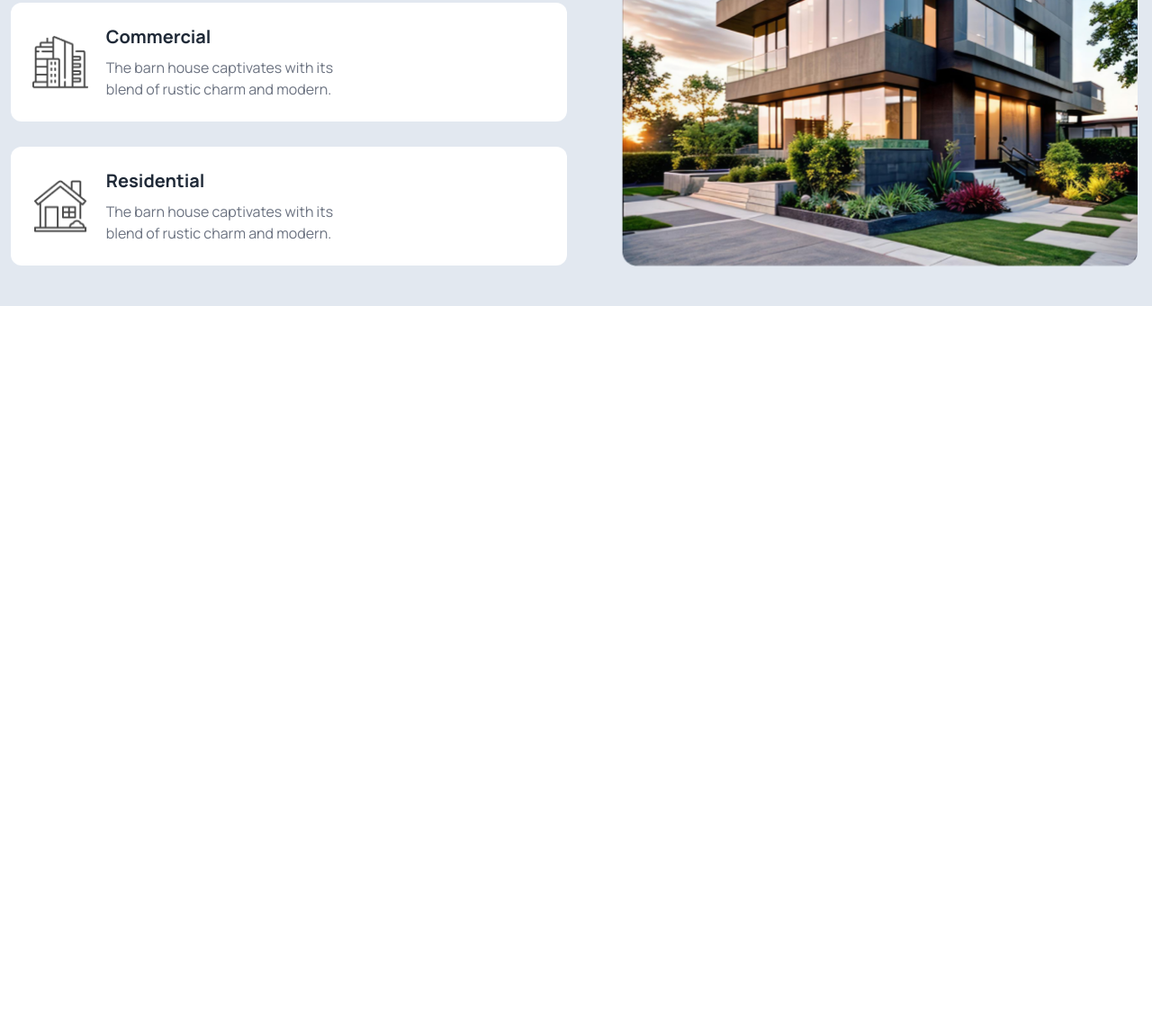
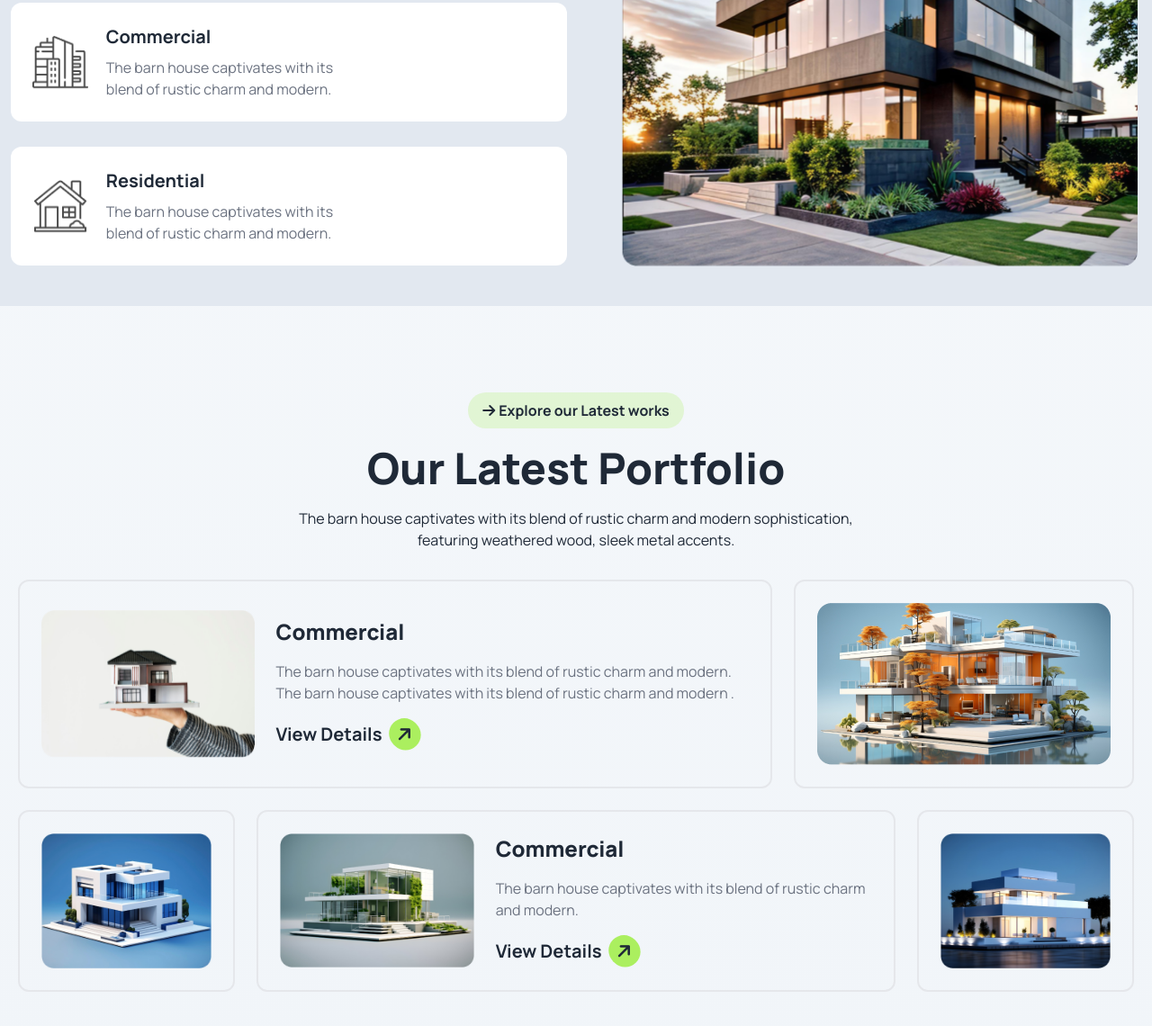
Before and after one commit to whoishasan/Assignment3-Rinterio, a plain HTML site: page index.html in a window 1280 px wide. Shown: the part 1217-2357 px from the top of the page at 90% size. Before the commit the page ends 1557 px from the top, so only its background shows below. Drawn offline with nearby package versions, Linux system fonts and the light colour scheme.

Commit message:
Portfolio section design

```diff
--- a/index.html
+++ b/index.html
@@ -196,6 +196,100 @@
           </div>
         </section>
         <!-- About Section Ends Here -->
+
+        <!-- Our Latest Portfolio Section Starts Frme Here -->
+        <section class="lg:py-24 py-10 mx-5">
+          <div class="container mx-auto">
+            <div class="grid justify-items-center">
+              <button
+                class="py-2 px-4 bg-color-primary bg-opacity-25 rounded-full font-bold"
+              >
+                <i class="fa-solid fa-arrow-right"></i
+                ><span class="ml-1">Explore our Latest works</span>
+              </button>
+              <div class="grid justify-items-center">
+                <h1 class="lg:text-5xl text-4xl font-black my-5">
+                  Our Latest Portfolio
+                </h1>
+                <p class="lg:w-[680px] text-center">
+                  The barn house captivates with its blend of rustic charm and
+                  modern sophistication, featuring weathered wood, sleek metal
+                  accents.
+                </p>
+              </div>
+            </div>
+            <!-- First -->
+            <div class="mt-8 lg:flex">
+              <!-- Portfolio Card -->
+              <div
+                class="p-6 lg:flex items-center lg:space-x-6 border-2 rounded-xl lg:mr-6"
+              >
+                <div class="lg:w-7/12 w-full">
+                  <img class="w-full" src="./assets/img1.png" alt="" />
+                </div>
+                <div class="space-y-4 mt-4 lg:mt-0">
+                  <h5 class="font-extrabold text-2xl">Commercial</h5>
+                  <p class="text-gray-500">
+                    The barn house captivates with its blend of rustic charm and
+                    modern. The barn house captivates with its blend of rustic
+                    charm and modern .
+                  </p>
+                  <button class="font-bold text-xl">
+                    View Details
+                    <i
+                      class="fa-solid fa-arrow-right -rotate-45 bg-color-primary py-2 px-2 ml-1 rounded-full"
+                    ></i>
+                  </button>
+                </div>
+              </div>
+              <div class="border-2 rounded-xl p-6 mt-5 lg:mt-0">
+                <img class="max-w-6xl" src="./assets/img2.png" alt="" />
+              </div>
+            </div>
+            <!-- Second -->
+            <div class="lg:flex lg:mt-6">
+              <div class="border-2 rounded-xl p-6 my-5 lg:my-0 lg:mt-0">
+                <img
+                  class="lg:max-w-xl w-full"
+                  src="./assets/img3.png"
+                  alt=""
+                />
+              </div>
+              <div
+                class="p-6 lg:flex items-center lg:space-x-6 border-2 rounded-xl lg:mx-6"
+              >
+                <div>
+                  <img
+                    class="lg:max-w-xl w-full"
+                    src="./assets/img4.png"
+                    alt=""
+                  />
+                </div>
+                <div class="space-y-4 mt-4 lg:mt-0">
+                  <h5 class="font-extrabold text-2xl">Commercial</h5>
+                  <p class="text-gray-500">
+                    The barn house captivates with its blend of rustic charm and
+                    modern.
+                  </p>
+                  <button class="font-bold text-xl">
+                    View Details
+                    <i
+                      class="fa-solid fa-arrow-right -rotate-45 bg-color-primary py-2 px-2 ml-1 rounded-full"
+                    ></i>
+                  </button>
+                </div>
+              </div>
+              <div class="border-2 rounded-xl p-6 mt-5 lg:mt-0">
+                <img
+                  class="lg:max-w-xl w-full"
+                  src="./assets/img5.png"
+                  alt=""
+                />
+              </div>
+            </div>
+          </div>
+        </section>
+        <!-- Our Latest Portfolio Section Ends Here-->
       </main>
     </section>
   </body>
```
